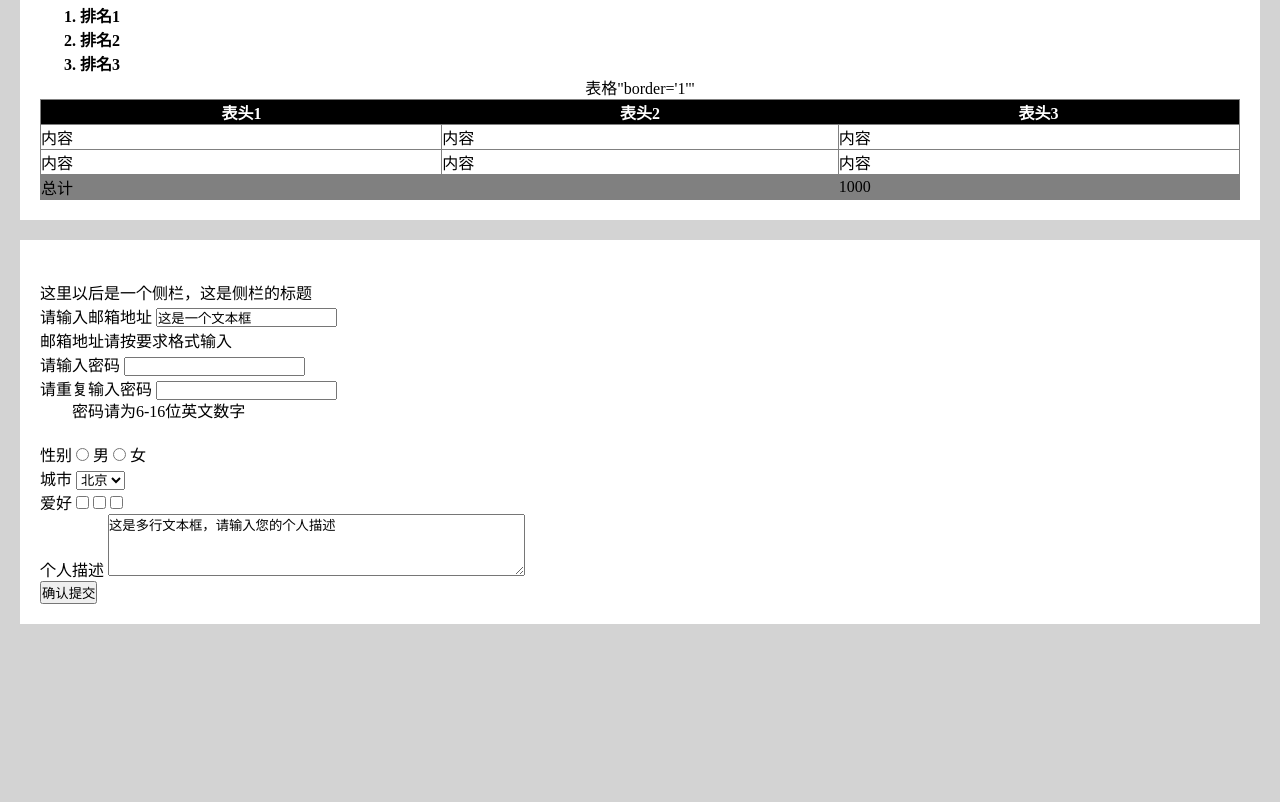
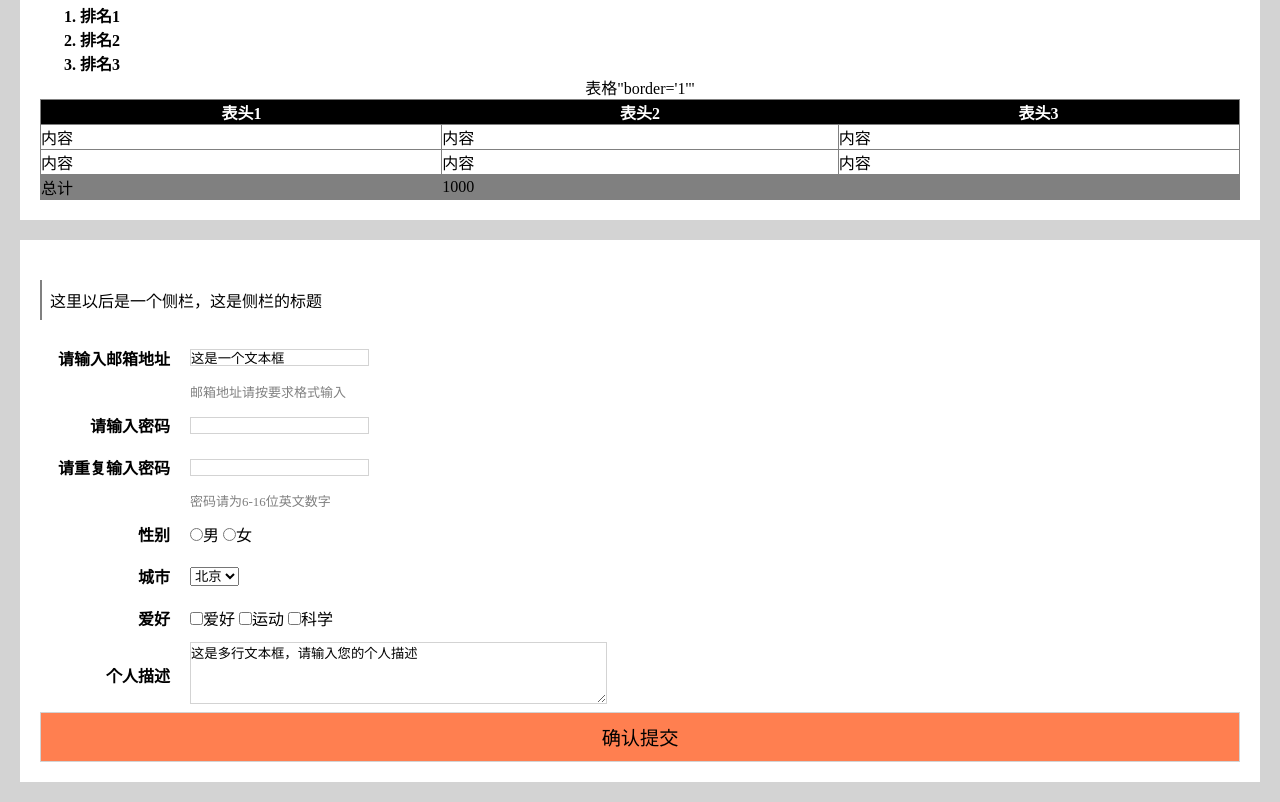
Before and after one commit to yeshuoer/ifebaidutask-2016spring, a plain HTML site: page task2/task2.html in a window 1280 px wide. Shown: the part 3185-3987 px from the top of the page. Before the commit the page ends 3829 px from the top, so only its background shows below. Drawn offline with Linux system fonts and the light colour scheme.

Commit message:
completed

```diff
--- a/task2/task2.html
+++ b/task2/task2.html
@@ -69,7 +69,7 @@
             font-weight: bold;
         }
 
-        #four table{
+        #four table {
             border: 1px solid grey;
             width: 100%;
             border-collapse: collapse;
@@ -83,8 +83,36 @@
         #tn {
             background-color: gray;
         }
-        #four td{
+
+        #four td {
             border: 1px solid gray;
+        }
+
+        blockquote {
+            border-left: 2px solid grey;
+            padding: 0.5em;
+            margin-bottom: 1em;
+        }
+
+        form th {
+            text-align: right;
+            padding: 0.5em 1em;
+        }
+        form td{
+            padding: 2px;
+        }
+        form input,textarea{
+            border: 1px solid lightgray;
+        }
+        .demand{
+            color: grey;
+            font-size: small;
+        }
+        .sub {
+            background-color: coral;
+            width: 100%;
+            padding: 10px 0;
+            font-size: larger;
         }
     </style>
 </head>
@@ -166,41 +194,93 @@
             <td>内容</td>
         </tr>
         <tr id="tn">
-            <td colspan="2">总计</td>
-            <td>1000</td>
+            <td >总计</td>
+            <td colspan="2">1000</td>
         </tr>
     </table>
 </div>
 <div id="five">
     <blockquote>这里以后是一个侧栏，这是侧栏的标题</blockquote>
-    <form>
+    <form action="">
+        <table>
+            <tr>
+                <th>
                     <label>请输入邮箱地址</label>
-        <input type="text" value="这是一个文本框"><br>
-        邮箱地址请按要求格式输入<br>
+                </th>
+                <td>
+                    <input type="text" value="这是一个文本框">
+                </td>
+            </tr>
+            <tr>
+                <th></th>
+                <td class="demand">
+                    邮箱地址请按要求格式输入
+                </td>
+            </tr>
+            <tr>
+                <th>
                     <label>请输入密码</label>
-        <input type="password" ><br>
+                </th>
+                <td>
+                    <input type="password">
+                </td>
+            </tr>
+            <tr>
+                <th>
                     <label>请重复输入密码</label>
-        <input type="password"><br>
-        <p>密码请为6-16位英文数字</p><br>
+                </th>
+                <td>
+                    <input type="password">
+                </td>
+            </tr>
+            <tr>
+                <th></th>
+                <td class="demand">
+                    密码请为6-16位英文数字
+                </td>
+            </tr>
+            <tr>
+                <th>
                     <label>性别</label>
-        <input type="radio">
-        <label>男</label>
-        <input type="radio">
-        <label>女</label><br>
+                </th>
+                <td>
+                    <input type="radio" id="male" name="sex"><label for="male">男</label>
+                    <input type="radio" id="female" name="sex"><label for="female">女</label>
+                </td>
+            </tr>
+            <tr>
+                <th>
                     <label>城市</label>
+                </th>
+                <td>
                     <select>
                         <option>北京</option>
                         <option>广州</option>
                         <option>上海</option>
-        </select><br>
+                    </select>
+                </td>
+            </tr>
+            <tr>
+                <th>
                     <label>爱好</label>
-        <input type="checkbox" value="运动">
-        <input type="checkbox" value="艺术">
-        <input type="checkbox" value="科学"><br>
+                </th>
+                <td>
+                    <input type="checkbox" id="hobby1"/><label for="hobby1">爱好</label>
+                    <input type="checkbox" id="hobby2"/><label for="hobby2">运动</label>
+                    <input type="checkbox" id="hobby3"/><label for="hobby3">科学</label>
+                </td>
+            </tr>
+            <tr>
+                <th>
                     <label>个人描述</label>
+                </th>
+                <td>
                     <textarea rows="4" cols="50">这是多行文本框，请输入您的个人描述</textarea>
+                </td>
+            </tr>
+        </table>
+        <input type="submit" class="sub" value="确认提交">
     </form>
-    <input type="button" value="确认提交">
 </div>
 </body>
 </html>
```
Lines whose indentation alone changed are shown as unchanged.
